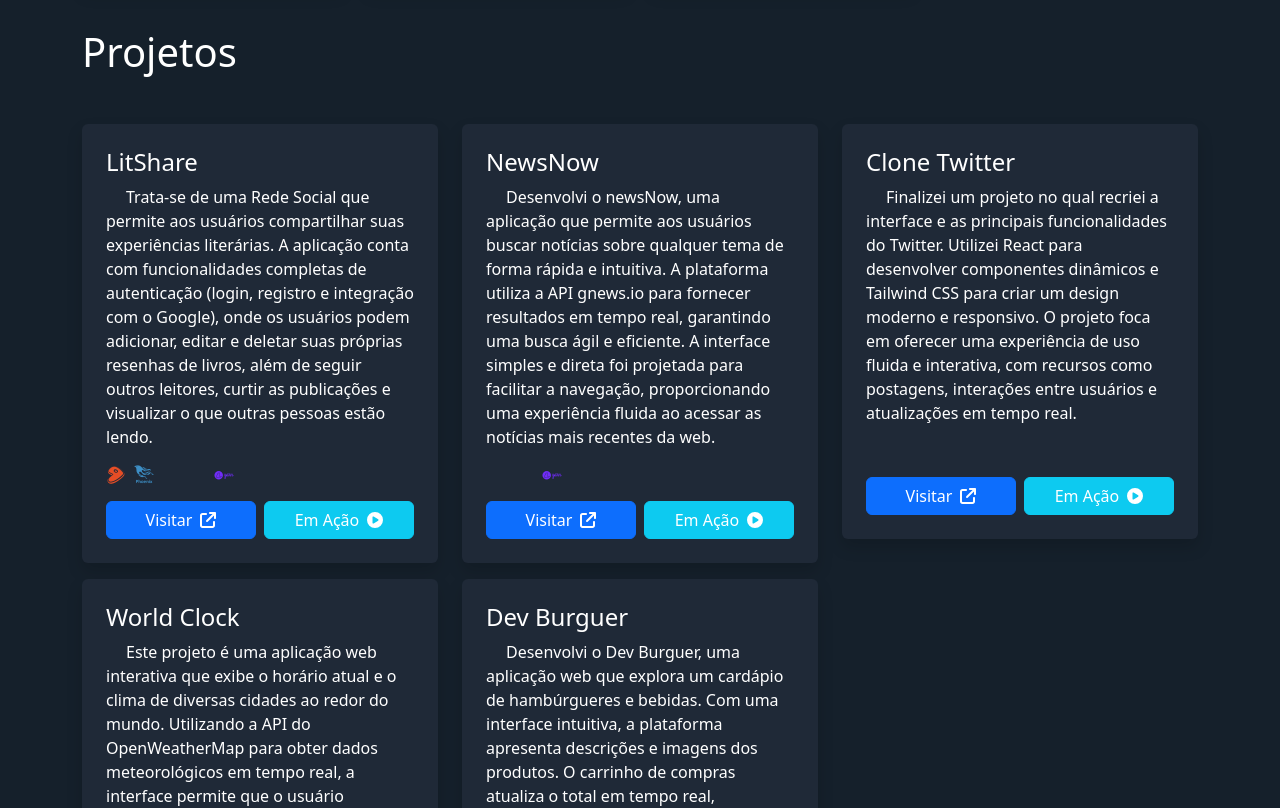
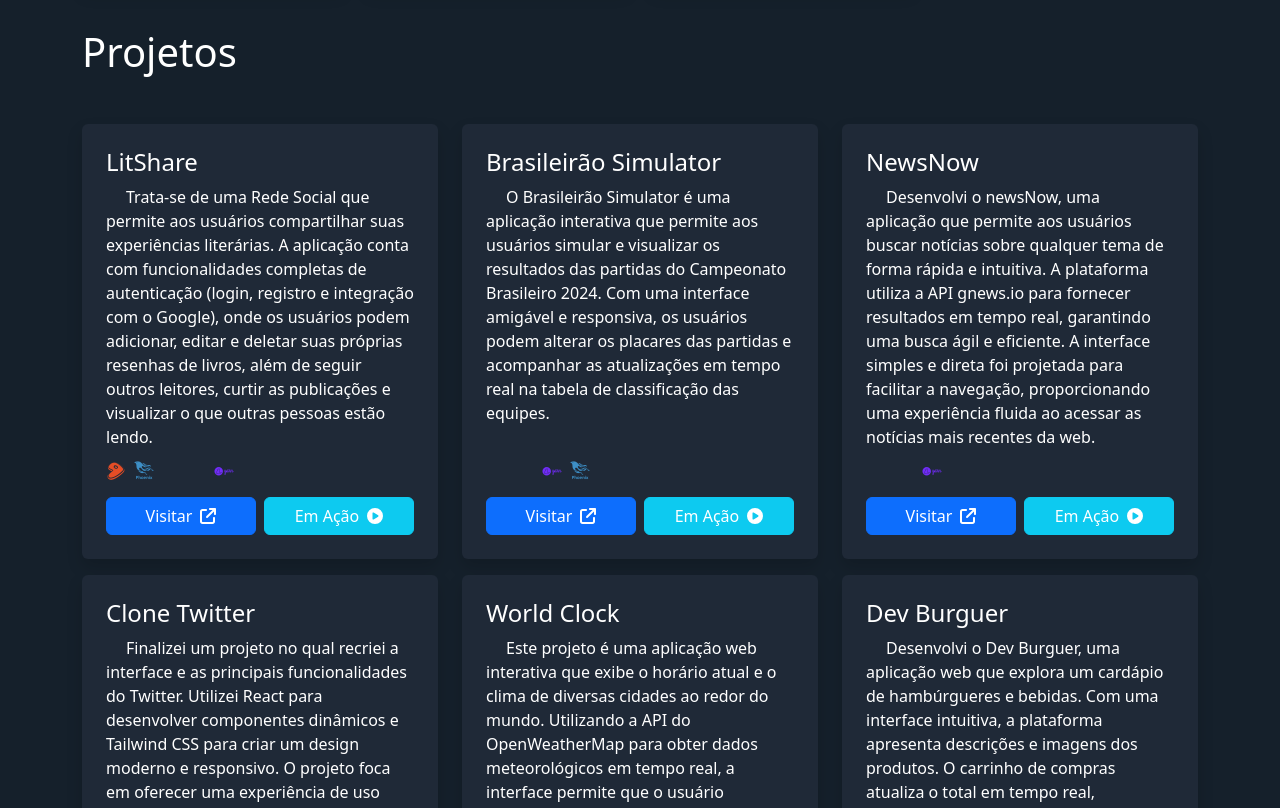
Before and after one commit to LucasBondeDeSouza/portfolio-lucas, a React (Vite) app in the folder portfolio/: page / in a window 1280 px wide. Shown: the part 2200-3008 px from the top of the page. Built offline with nearby package versions, Linux system fonts and the light colour scheme.

Commit message:
atualização

```diff
--- a/portfolio/src/components/Projects/ProjectsData.jsx
+++ b/portfolio/src/components/Projects/ProjectsData.jsx
@@ -19,6 +19,23 @@
     },
     {
         id: 2,
+        name: "Brasileirão Simulator",
+        description: {
+            pt: "O Brasileirão Simulator é uma aplicação interativa que permite aos usuários simular e visualizar os resultados das partidas do Campeonato Brasileiro 2024. Com uma interface amigável e responsiva, os usuários podem alterar os placares das partidas e acompanhar as atualizações em tempo real na tabela de classificação das equipes.",
+            en: "The Brasileirão Simulator is an interactive application that allows users to simulate and visualize the results of the Brasileirão 2024 matches. With a user-friendly and responsive interface, users can change match scores and follow real-time updates on team standings."
+        } ,
+        languages: [
+            { id: 1, name: "devicon-react-original colored fs-5" },
+            { id: 2, name: "devicon-nodejs-plain-wordmark colored fs-5" },
+            { id: 3, name: "devicon-bootstrap-plain colored fs-5" },
+            { id: 4, name: "devicon-css3-plain colored fs-5" },
+            { id: 5, name: "devicon-postgresql-plain colored fs-5" },
+        ],
+        linkProject: "https://simulador-brasileirao.vercel.app/",
+        linkInAction: "https://www.linkedin.com/feed/update/urn:li:activity:7241515139902918657/"
+    },
+    {
+        id: 3,
         name: "NewsNow",
         description: {
             pt: "Desenvolvi o newsNow, uma aplicação que permite aos usuários buscar notícias sobre qualquer tema de forma rápida e intuitiva. A plataforma utiliza a API gnews.io para fornecer resultados em tempo real, garantindo uma busca ágil e eficiente. A interface simples e direta foi projetada para facilitar a navegação, proporcionando uma experiência fluida ao acessar as notícias mais recentes da web.",
@@ -33,7 +50,7 @@
         linkInAction: "https://www.linkedin.com/feed/update/urn:li:activity:7235239913430876162/"
     },
     {
-        id: 3,
+        id: 4,
         name: "Clone Twitter",
         description: {
             pt: "Finalizei um projeto no qual recriei a interface e as principais funcionalidades do Twitter. Utilizei React para desenvolver componentes dinâmicos e Tailwind CSS para criar um design moderno e responsivo. O projeto foca em oferecer uma experiência de uso fluida e interativa, com recursos como postagens, interações entre usuários e atualizações em tempo real.",
@@ -47,7 +64,7 @@
         linkInAction: "https://www.linkedin.com/feed/update/urn:li:activity:7242564054475563008/"
     },
     {
-        id: 4,
+        id: 5,
         name: "World Clock",
         description: {
             pt: "Este projeto é uma aplicação web interativa que exibe o horário atual e o clima de diversas cidades ao redor do mundo. Utilizando a API do OpenWeatherMap para obter dados meteorológicos em tempo real, a interface permite que o usuário selecione entre várias cidades em diferentes fusos horários e visualize tanto o horário local quanto a condição climática atual.",
@@ -62,7 +79,7 @@
         linkInAction: "https://www.linkedin.com/feed/update/urn:li:activity:7188974997695062018/?originTrackingId=vj5VDiceQo6oTXerhRcoGQ%3D%3D"
     },
     {
-        id: 5,
+        id: 6,
         name: "Dev Burguer",
         description: {
             pt: "Desenvolvi o Dev Burguer, uma aplicação web que explora um cardápio de hambúrgueres e bebidas. Com uma interface intuitiva, a plataforma apresenta descrições e imagens dos produtos. O carrinho de compras atualiza o total em tempo real, permitindo adicionar ou remover itens. A aplicação também verifica o horário de funcionamento e valida o endereço de entrega, garantindo eficiência.",
--- a/portfolio/src/components/Projects/index.jsx
+++ b/portfolio/src/components/Projects/index.jsx
@@ -10,12 +10,15 @@
 
             <div className="row">
                 {projects.map(project => (
-                    <div className="col-12 col-md-6 col-lg-4 mb-3" key={project.id}>
+                    <div className="col-12 col-md-6 col-lg-4 mb-3 card-project" key={project.id}>
                         <div className={`${lightMode ? 'bg-card-light' : 'bg-card-dark'} shadow card border-0 p-2`}>
-                            <div className="card-body">
+                            <div className="card-body d-flex flex-column justify-content-between">
+                                <div className="d-flex flex-column">
                                     <h4 className={`card-title ${lightMode ? 'text-dark' : 'text-white'}`}>{project.name}</h4>
                                     <p className={`card-text ${lightMode ? 'text-dark' : 'text-white'}`}>{project.description[language]}</p>
+                                </div>
 
+                                <div className="d-flex flex-column">
                                     <div className="d-flex align-items-center gap-2 my-2">
                                         {project.languages.map(language => (
                                             <i className={language.name}></i>
@@ -35,6 +38,7 @@
                                 </div>
                             </div>
                         </div>
+                    </div>
                 ))}
             </div>
         </div>
--- a/portfolio/src/index.css
+++ b/portfolio/src/index.css
@@ -70,6 +70,10 @@
   font-size: 130px;
 }
 
+.card-project > .card {
+  height: 350px;
+}
+
 @keyframes climb {
   50% {
     transform: rotate(15deg);
@@ -84,4 +88,14 @@
   .mainHeader img {
     height: 350px;
   }
+
+  .card-project > .card {
+    height: 410px;
+  }
 }
+
+@media screen and (min-width: 768px) {
+  .card-project > .card {
+    height: 435px;
+  }
+}
```
Lines whose indentation alone changed are shown as unchanged.
